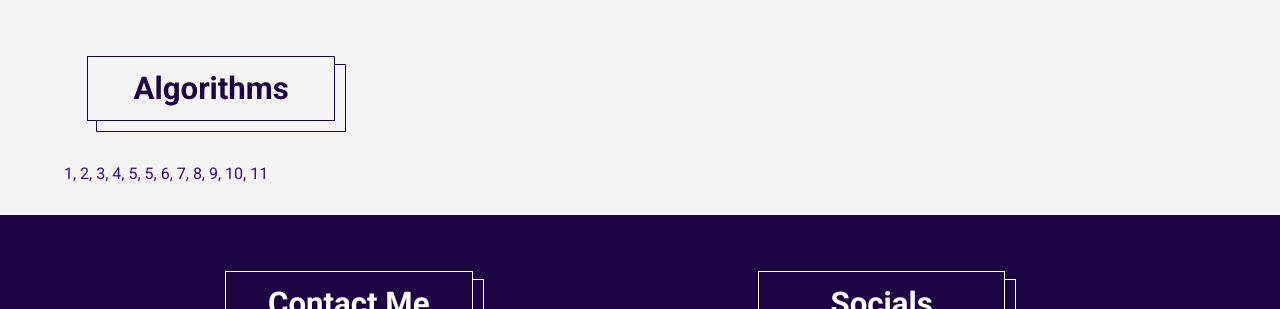
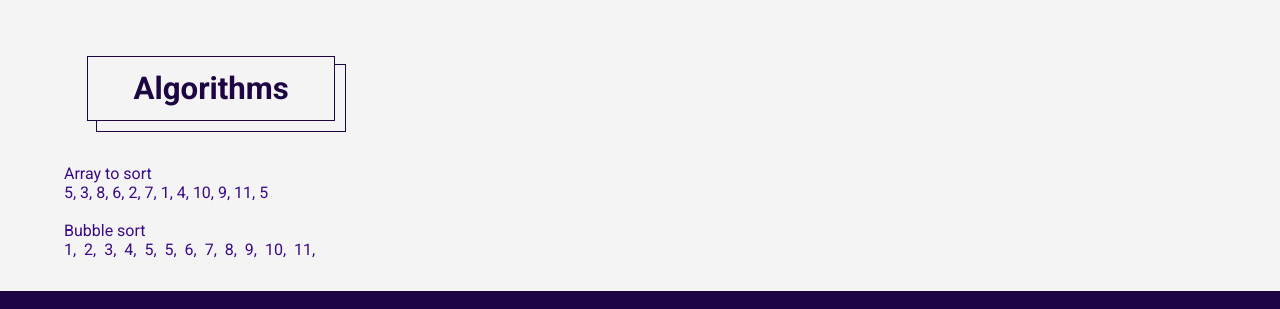
Before and after one commit to Ice-Cap/my-portfolio-website, a React (Create React App) app: page / in a window 1280 px wide. Shown: the top 309 px of the page. Built offline with nearby package versions, Linux system fonts and the light colour scheme.

Commit message:
working on bubble sort algorithm

```diff
--- /dev/null
+++ b/src/components/Algorithm.js
@@ -0,0 +1,89 @@
+import React, { useState, useEffect } from 'react';
+
+const delay = (ms) => new Promise((resolve) => setTimeout(resolve, ms));
+
+let display = [];
+let sortedArray = [];
+
+function Algorithm(props) {
+    const [state, setState] = useState({
+        currIndex: null,
+        nextIndex: null,
+        swap: false
+    });
+    const arrayToSort = [5, 3, 8, 6, 2, 7, 1, 4, 10, 9, 11, 5];
+
+
+    useEffect(() => {
+        bubbleSort(arrayToSort);
+    }, []);
+
+    /**
+     * Bubble sort sorts an array by
+     * comparing each element with the next
+     * and swapping them if the condition is met.
+     * This eventually places the largest element at
+     * the end of the array. The process is repeated
+     * until the array is deemed sorted by going through an
+     * iteration without a swap.
+     *
+     * Time complexity is O(n^2)
+     *
+     * Can be used when memory is limited.
+     *
+     * @param {array} arr
+     */
+    async function bubbleSort(arr) {
+        let sorted = false;
+        let loop = 0;
+        while (!sorted) {
+            sorted = true;
+            loop++;
+
+            for (var i = 0; i < arr.length; i++) {
+                let current = arr[i];
+                let next = arr[i + 1];
+                setState((prev) => ({...prev, currIndex: i}));
+                setState((prev) => ({...prev, nextIndex: i + 1}));
+
+                /**
+                 * Swap current with next
+                 * if current is larger.
+                 */
+                if (current > next) {
+                    arr[i] = next;
+                    arr[i + 1] = current;
+                    sorted = false;
+                    setState((prev) => ({...prev, swap: true}));
+                }
+
+                sortedArray = arr;
+
+                await delay(50);
+            }
+        }
+    }
+
+    display = sortedArray.map((item, index) => {
+        const isCurrent = index === state.currIndex;
+        const isNext = index === state.nextIndex;
+        let classes = (isCurrent || isNext) ? 'check-swap' : '';
+
+        return <span className={classes}>{item}, &nbsp;</span>;
+    });
+
+    console.log(sortedArray);
+
+    return (
+        <>
+            <p>Array to sort</p>
+            {arrayToSort.join(', ')}
+            <br/>
+            <br />
+            <p>{props.title}</p>
+            {display}
+        </>
+    );
+}
+
+export default Algorithm;
--- a/src/components/Algorithms.js
+++ b/src/components/Algorithms.js
@@ -1,52 +1,7 @@
 import React from 'react';
+import Algorithm from './Algorithm';
 
 function Algorithms() {
-    const arrayToSort = [5, 3, 8, 6, 2, 7, 1, 4, 10, 9, 11, 5];
-
-    /**
-     * Bubble sort sorts an array by
-     * comparing each element with the next
-     * and swapping them if the condition is met.
-     * This eventually places the largest element at
-     * the end of the array. The process is repeated
-     * for each element in the array.
-     *
-     * Time complexity is O(n^2)
-     *
-     * Can be used when memory is limited.
-     *
-     * @param {array} arr
-     * @returns {array}
-     */
-    function bubbleSort(arr) {
-        const temp = arr;
-
-        let sorted = false;
-        let loop = 0;
-        while (!sorted) {
-            sorted = true;
-            loop++;
-
-            for (var i = 0; i < arr.length; i++) {
-                let current = arr[i];
-                let next = arr[i + 1];
-
-                /**
-                 * Swap current with next
-                 * if current is larger.
-                 */
-                if (current > next) {
-                    arr[i] = next;
-                    arr[i + 1] = current;
-                    sorted = false;
-                }
-            }
-        }
-
-        console.log('sorted on ' + loop + ' iteration', 'Array length: ' + arr.length);
-
-        return temp;
-    }
 
     return (
         <section id="algos">
@@ -54,7 +9,7 @@ function Algorithms() {
                 <div className="section-heading">
                     <h2>Algorithms</h2>
                 </div>
-                {bubbleSort(arrayToSort).join(', ')}
+                <Algorithm title="Bubble sort" />
             </div>
         </section>
     );
```
